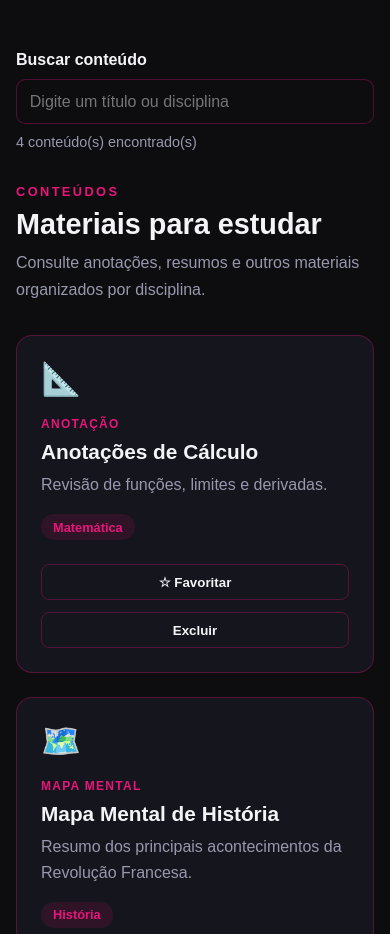
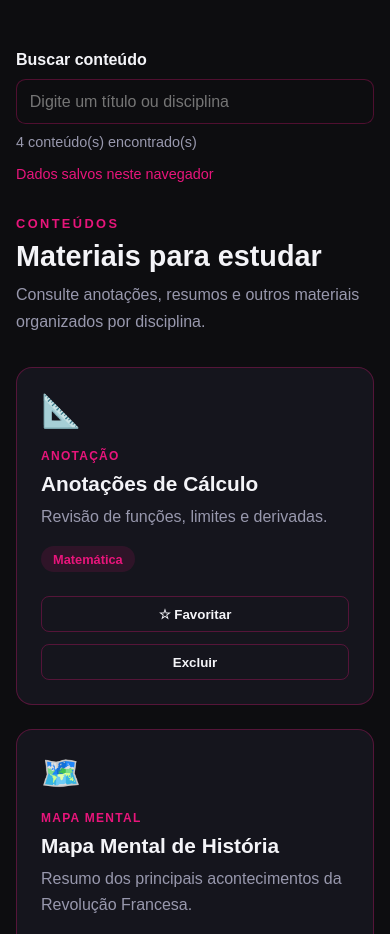
Before and after one commit to MattSoares/sprint3-webdev, a Next.js app: page / in a window 390 px wide. Shown: the part 1720-2654 px from the top of the page. Built offline with nearby package versions, Linux system fonts and the light colour scheme.

Commit message:
feat: salvar conteudos no localStorage

```diff
--- a/src/app/globals.css
+++ b/src/app/globals.css
@@ -440,3 +440,21 @@ a {
     width: 100%;
   }
 }
+
+.informacoes-busca {
+  display: flex;
+  align-items: center;
+  justify-content: space-between;
+  gap: 1rem;
+}
+
+.aviso-salvamento {
+  color: var(--cor-principal) !important;
+}
+
+@media (max-width: 600px) {
+  .informacoes-busca {
+    flex-direction: column;
+    align-items: flex-start;
+  }
+}
--- a/src/components/GerenciadorConteudos.js
+++ b/src/components/GerenciadorConteudos.js
@@ -1,13 +1,40 @@
 "use client";
 
-import { useState } from "react";
+import { useEffect, useState } from "react";
 import FormularioConteudo from "@/components/FormularioConteudo";
 import ListaConteudos from "@/components/ListaConteudos";
 import conteudosIniciais from "@/data/conteudosIniciais";
 
+const CHAVE_LOCAL_STORAGE = "modoEstudoConteudos";
+
 export default function GerenciadorConteudos() {
   const [conteudos, setConteudos] = useState(conteudosIniciais);
   const [busca, setBusca] = useState("");
+  const [dadosCarregados, setDadosCarregados] = useState(false);
+
+  useEffect(() => {
+    const dadosSalvos = localStorage.getItem(CHAVE_LOCAL_STORAGE);
+
+    if (dadosSalvos) {
+      try {
+        const conteudosSalvos = JSON.parse(dadosSalvos);
+        setConteudos(conteudosSalvos);
+      } catch {
+        setConteudos(conteudosIniciais);
+      }
+    }
+
+    setDadosCarregados(true);
+  }, []);
+
+  useEffect(() => {
+    if (dadosCarregados) {
+      localStorage.setItem(
+        CHAVE_LOCAL_STORAGE,
+        JSON.stringify(conteudos),
+      );
+    }
+  }, [conteudos, dadosCarregados]);
 
   function adicionarConteudo(novoConteudo) {
     setConteudos((conteudosAtuais) => [
@@ -61,9 +88,15 @@ export default function GerenciadorConteudos() {
           placeholder="Digite um título ou disciplina"
         />
 
-        <span>
-          {conteudosFiltrados.length} conteúdo(s) encontrado(s)
-        </span>
+        <div className="informacoes-busca">
+          <span>
+            {conteudosFiltrados.length} conteúdo(s) encontrado(s)
+          </span>
+
+          <span className="aviso-salvamento">
+            Dados salvos neste navegador
+          </span>
+        </div>
       </section>
 
       <ListaConteudos
```
